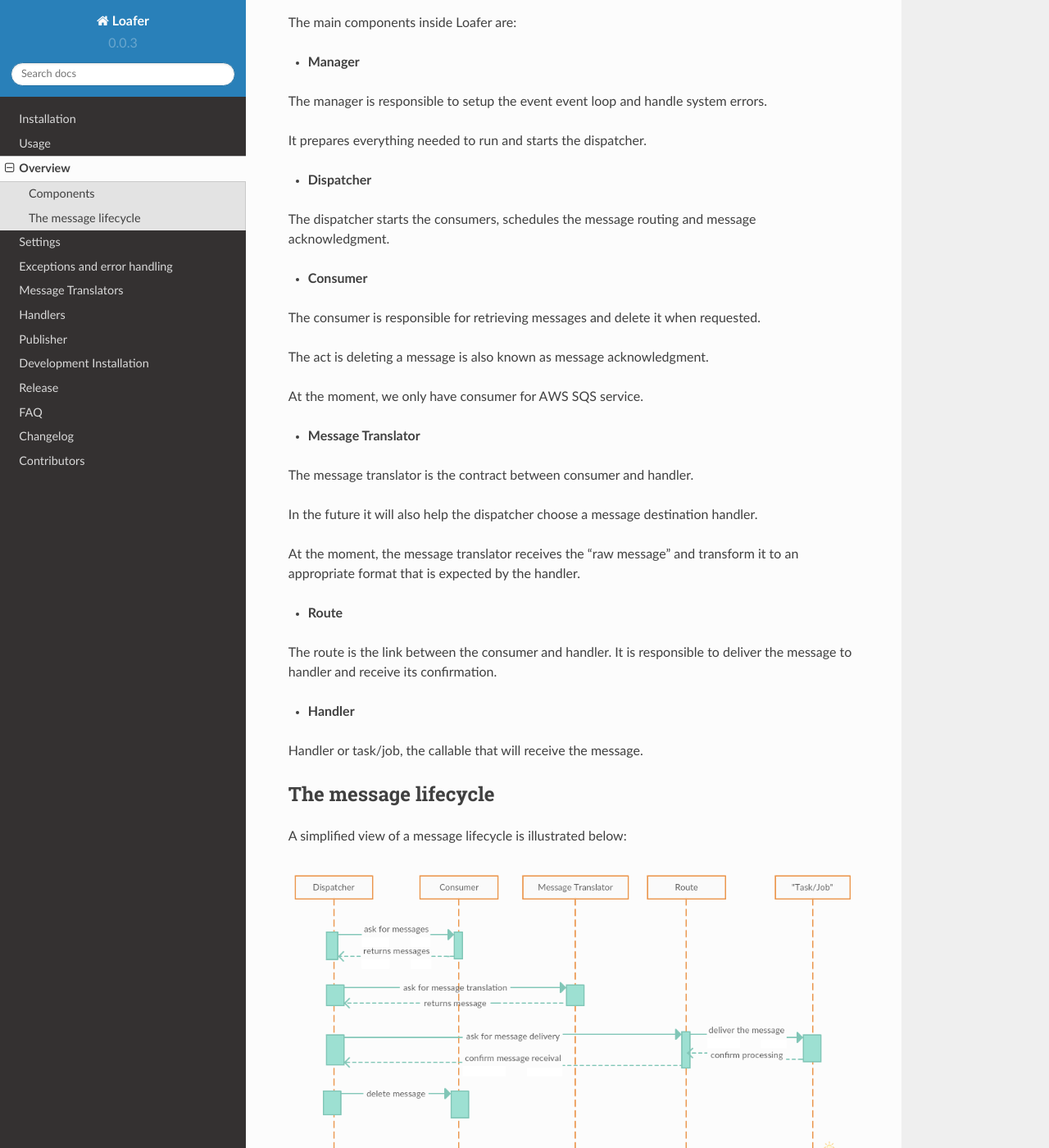
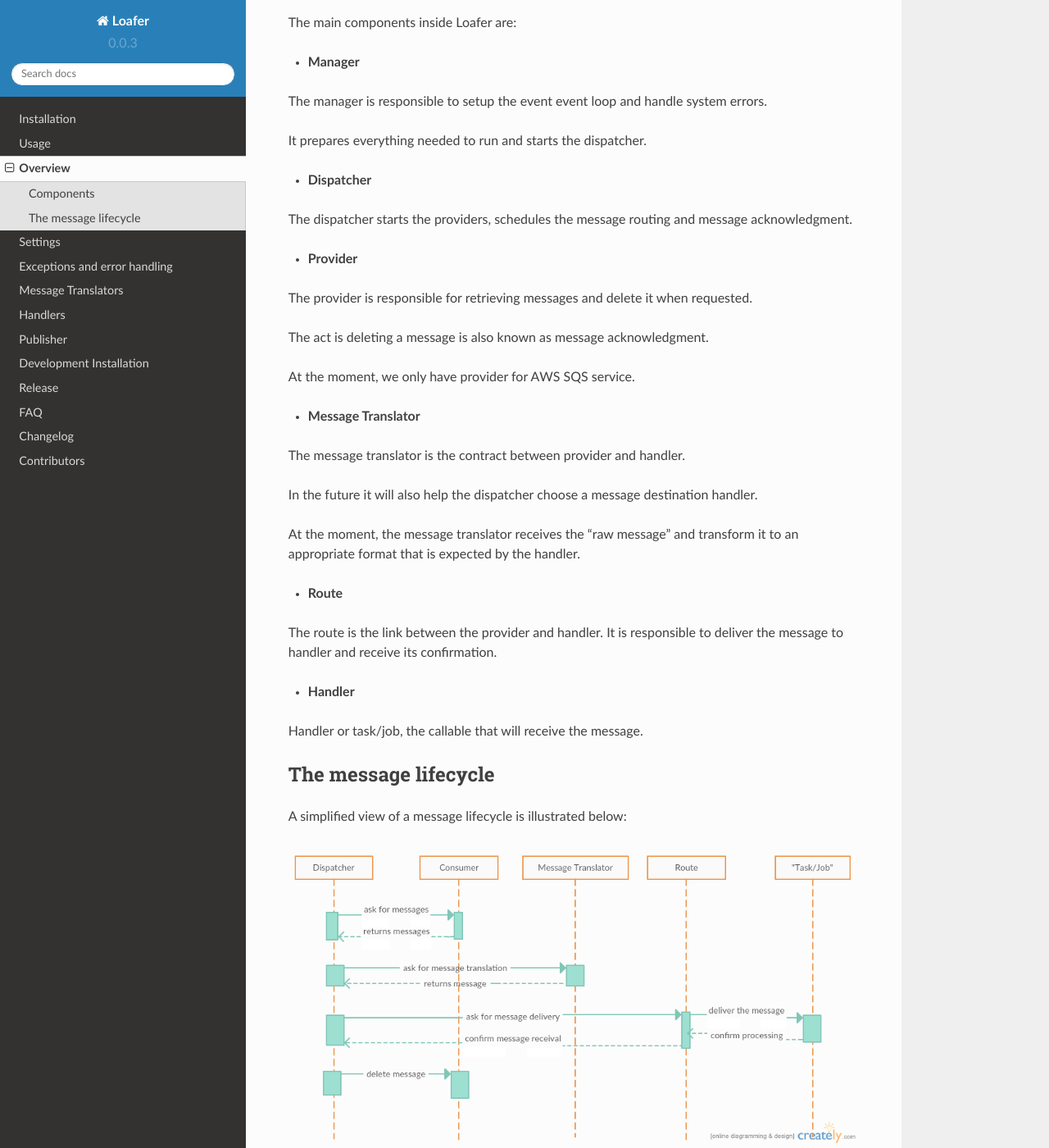
Before and after one commit to georgeyk/loafer, a Sphinx documentation site: the page built from docs/source/overview.rst, in a window 1280 px wide and 1400 px high, scrolled down 634 px. Shown: the whole window at 82% size. Built offline with Sphinx 7.4.7 and the Read the Docs theme 2.0.0, drawn with Linux system fonts in a browser that asks for light colours; pages that are not in the unit, such as notebooks, are missing from menus.

Commit message:
Update docs: replace consumer with provider

```diff
--- a/docs/source/exceptions.rst
+++ b/docs/source/exceptions.rst
@@ -6,7 +6,7 @@ All exceptions are defined at ``loafer.exceptions`` module.
 A description of all the exceptions:
 
 
-* ``ConsumerError``: a fatal error from a consumer instance.
+* ``ProviderError``: a fatal error from a provider instance.
   Loafer will stop all operations and shutdown.
 
 * ``ConfigurationError``: a configuration error. Loafer will
--- a/docs/source/message_translators.rst
+++ b/docs/source/message_translators.rst
@@ -4,7 +4,7 @@ Message Translators
 The message translator receives a "raw message" and process it to a suitable
 format expected by the ``handler``.
 
-The "raw message" is the message received by the ``consumer`` "as-is" and
+The "raw message" is the message received by the ``provider`` "as-is" and
 it might be delivered without any processing if the message translator was
 not set.
 
--- a/docs/source/overview.rst
+++ b/docs/source/overview.rst
@@ -36,21 +36,21 @@ It prepares everything needed to run and starts the dispatcher.
 
 * **Dispatcher**
 
-The dispatcher starts the consumers, schedules the message routing and message acknowledgment.
+The dispatcher starts the providers, schedules the message routing and message acknowledgment.
 
 
-* **Consumer**
+* **Provider**
 
-The consumer is responsible for retrieving messages and delete it when requested.
+The provider is responsible for retrieving messages and delete it when requested.
 
 The act is deleting a message is also known as message acknowledgment.
 
-At the moment, we only have consumer for AWS SQS service.
+At the moment, we only have provider for AWS SQS service.
 
 
 * **Message Translator**
 
-The message translator is the contract between consumer and handler.
+The message translator is the contract between provider and handler.
 
 In the future it will also help the dispatcher choose a message destination
 handler.
@@ -61,7 +61,7 @@ transform it to an appropriate format that is expected by the handler.
 
 * **Route**
 
-The route is the link between the consumer and handler. It is responsible
+The route is the link between the provider and handler. It is responsible
 to deliver the message to handler and receive its confirmation.
 
 
--- a/docs/source/publisher.rst
+++ b/docs/source/publisher.rst
@@ -4,7 +4,7 @@ Publisher
 The publisher is only used for testing purposes, so we can have an easy way
 to validate some message translation process or handler execution.
 
-It is responsible to publish a message in a consumer source (queue).
+It is responsible to publish a message in a provider source (queue).
 
 It can be usefull to emulates the behavior of a given handler without the
 real message producer.
```
